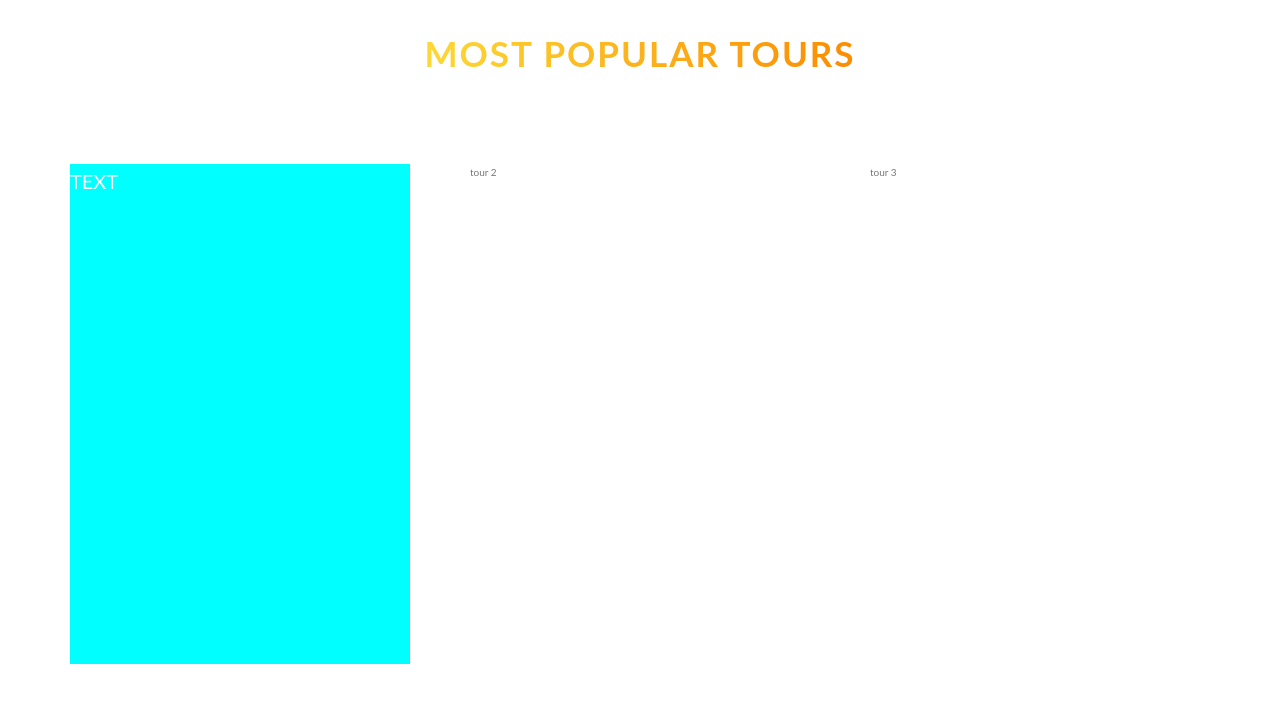
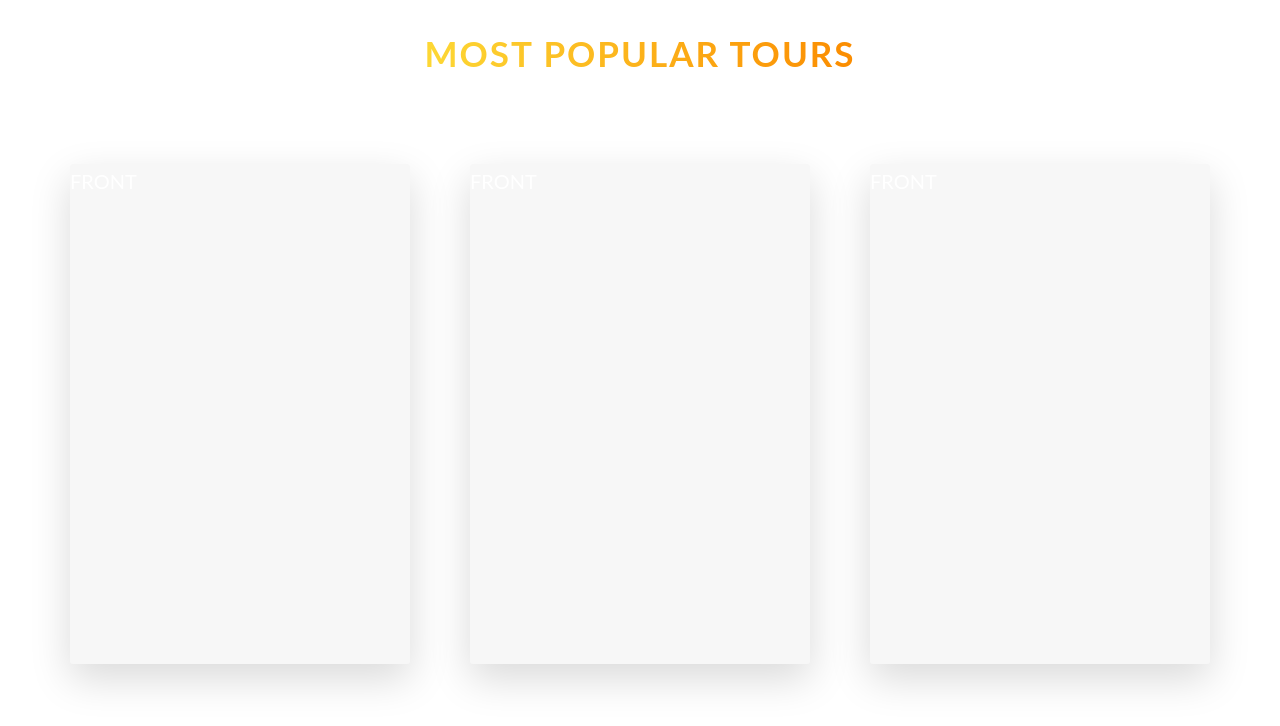
Before and after one commit to nihaadk/landing-page-orange, a website: page index.html in a window 1280 px wide. Shown: the part 2485-3211 px from the top of the page. Drawn offline with Linux system fonts and the light colour scheme.

Commit message:
Add front and back site of the card and the rotate effect

```diff
--- a/index.html
+++ b/index.html
@@ -107,16 +107,33 @@
             <div class="row">
                 <div class="col-1-of-3">
                     <div class="card">
-                       <div class="card__side">
-                           TEXT
-                       </div>
+                        <div class="card__side card__side--front">
+                            FRONT
+                        </div>
+                        <div class="card__side card__side--back card__side--back-1">
+                            BACK
+                        </div>
                     </div>
                 </div>
                 <div class="col-1-of-3">
-                    tour 2
+                    <div class="card">
+                        <div class="card__side card__side--front">
+                            FRONT
+                        </div>
+                        <div class="card__side card__side--back card__side--back-2">
+                            BACK
+                        </div>
+                    </div>
                 </div>
                 <div class="col-1-of-3">
-                    tour 3
+                    <div class="card">
+                        <div class="card__side card__side--front">
+                            FRONT
+                        </div>
+                        <div class="card__side card__side--back card__side--back-3">
+                            BACK
+                        </div>
+                    </div>
                 </div>
             </div>
         </seciton>
--- a/sass/abstracts/_variables.scss
+++ b/sass/abstracts/_variables.scss
@@ -9,6 +9,12 @@ Dark orange: #fb8c00
 $color-primary: #ffb300;
 $color-primary-light: #fdd835;
 $color-primary-dark: #fb8c00;
+
+$color-secondary-light: #7ed567;
+$color-secondary-dark: #28b485;
+
+$color-tertiary-light: #2998ff;
+$color-tertiary-dark: #5643fa;
 
 $color-grey-dark: #777;
 
--- a/sass/components/_card.scss
+++ b/sass/components/_card.scss
@@ -1,16 +1,49 @@
 .card {
     perspective: 150rem;
     -moz-perspective: 150rem;
+    position: relative;
+    height: 50rem;
 
     &__side {
-        background-color: aqua;
         height: 50rem;
         color: white;
         font-size: 2rem;
-        transition: all .8s;
+        transition: all .8s ease;
+        position: absolute;
+        top: 0;
+        left: 0;
+        width: 100%;
+        backface-visibility: hidden;
+        border-radius: 3px;
+        box-shadow: 0 1.5rem 4rem rgba($color-black, .15);
+
+        &--front {
+            background-color: $color-grey-light-1;
+        }
+
+        &--back {
+            background-color: blue;
+            transform: rotateY(180deg);
+
+            &-1 {
+                background-image: linear-gradient(to right bottom, $color-secondary-light, $color-secondary-dark);
+            }
+
+            &-2 {
+                background-image: linear-gradient(to right bottom, $color-tertiary-light, $color-tertiary-dark);
+            }
+
+            &-3 {
+                background-image: linear-gradient(to right bottom, $color-primary-light, $color-primary-dark);
+            }
+        }
     }
 
-    &:hover &__side {
+    &:hover &__side--front {
         transform: rotateY(180deg);
     }
+
+    &:hover &__side--back {
+        transform: rotateY(0);
+    }
 }
--- a/sass/main.scss
+++ b/sass/main.scss
@@ -2,9 +2,9 @@
 @import "abstracts/mixins";
 @import "abstracts/variables";
 
+@import "base/animations";
 @import "base/base";
 @import "base/typography";
-@import "base/animations";
 @import "base/utilities";
 
 @import "components/button";
```
Also changed, not shown: css/style.css.
